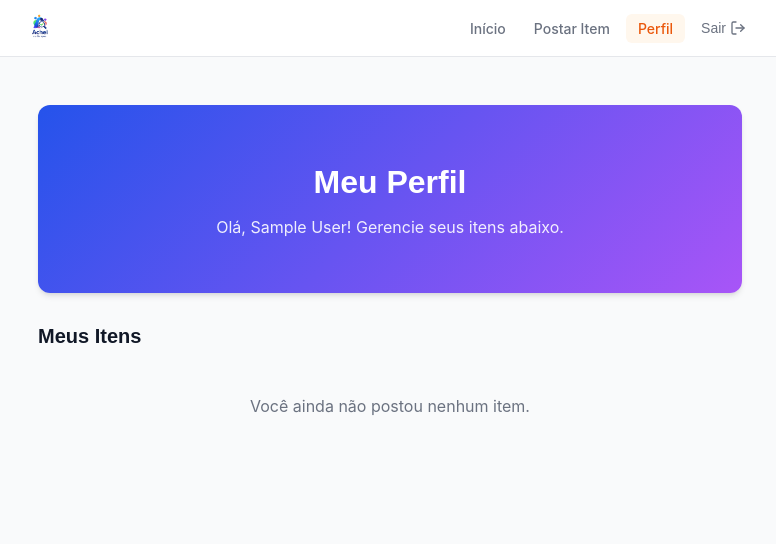
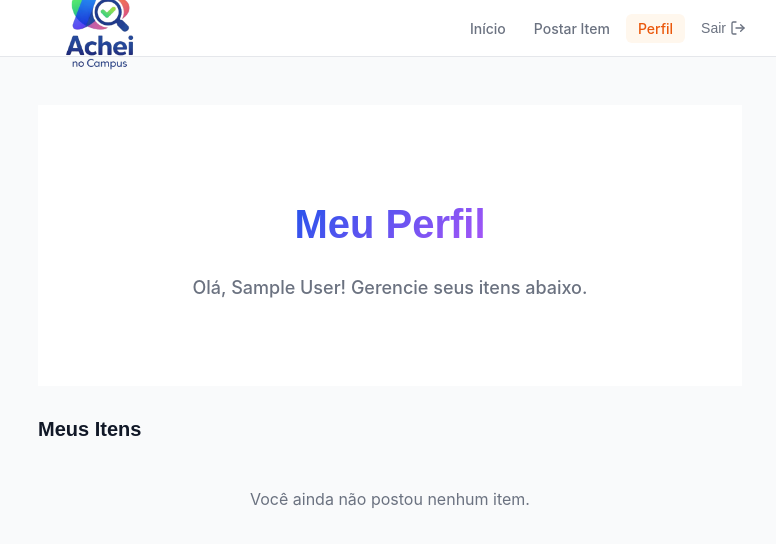
Before and after one commit to iago-pinheiro/AcheiNoCampus, a React (Vite) app in the folder frontend/: page /perfil in a window 1280 px wide. Shown: the top 544 px of the page, without its empty margins (250-1026 px from the left). Built offline with nearby package versions, Linux system fonts and the light colour scheme; sample sign-in values are in the browser's storage.

Commit message:
style: remove emojis, aumenta logo do header e refina visual da Home

```diff
--- a/frontend/src/components/layout/Header.css
+++ b/frontend/src/components/layout/Header.css
@@ -24,14 +24,18 @@
 
 .logo-desktop {
   display: none;
-  height: 36px;
+  height: 56px; /* Matches header height */
   width: auto;
+  transform: scale(2.8);
+  transform-origin: left center;
 }
 
 .logo-mobile {
   display: block;
-  height: 36px;
+  height: 56px; /* Matches header height */
   width: auto;
+  transform: scale(2.5);
+  transform-origin: left center;
 }
 
 @media (min-width: 640px) {
--- a/frontend/src/components/ui/CardItem.jsx
+++ b/frontend/src/components/ui/CardItem.jsx
@@ -1,4 +1,4 @@
-import { MapPin, Calendar } from 'lucide-react';
+import { MapPin, Calendar, Image as ImageIcon } from 'lucide-react';
 import { StatusTag } from './StatusTag';
 import './CardItem.css';
 
@@ -19,7 +19,9 @@ export function CardItem({
         {imageUrl ? (
           <img src={imageUrl} alt={title} className="card-item__image" />
         ) : (
-          <div className="card-item__placeholder-image">📷</div>
+          <div className="card-item__placeholder-image">
+            <ImageIcon size={32} />
+          </div>
         )}
       </div>
 
--- a/frontend/src/pages/Home.css
+++ b/frontend/src/pages/Home.css
@@ -10,32 +10,37 @@
 /* Hero Section */
 .home__hero {
   text-align: center;
-  padding: 2rem 1rem;
-  background: var(--gradient-primary);
-  border-radius: var(--radius-lg);
-  color: white;
+  padding: 4rem 1rem 3rem;
+  background: white;
+  border-radius: var(--radius-xl);
   margin: 0 1rem;
-  box-shadow: var(--shadow-md);
   position: relative;
   overflow: hidden;
 }
 
 .home__title {
   font-family: var(--font-title);
-  font-size: 2rem;
-  font-weight: 700;
-  margin-bottom: 0.5rem;
+  font-size: 2.5rem;
+  font-weight: 800;
+  margin-bottom: 0.75rem;
+  background: var(--gradient-primary);
+  -webkit-background-clip: text;
+  -webkit-text-fill-color: transparent;
+  display: inline-block;
 }
 
 .home__subtitle {
-  font-size: 1rem;
-  opacity: 0.9;
-  margin-bottom: 1.5rem;
+  font-size: 1.125rem;
+  color: var(--color-text-muted);
+  margin-bottom: 2.5rem;
+  font-weight: 500;
 }
 
 .home__search-container {
-  max-width: 500px;
+  max-width: 600px;
   margin: 0 auto;
+  position: relative;
+  z-index: 10;
 }
 
 /* Feed Section */
--- a/frontend/src/pages/ItemDetails.css
+++ b/frontend/src/pages/ItemDetails.css
@@ -111,3 +111,5 @@
   color: #6b7280;
   margin: 2rem 0;
 }
+
+.item-details__icon { margin-right: 0.5rem; color: var(--color-primary-blue); vertical-align: middle; }
--- a/frontend/src/pages/ItemDetails.jsx
+++ b/frontend/src/pages/ItemDetails.jsx
@@ -1,5 +1,7 @@
 import { useState, useEffect } from 'react';
 import { useParams, Link } from 'react-router-dom';
+import { MapPin, Tag, User, Calendar } from 'lucide-react';
+import { StatusTag } from '../components/ui/StatusTag';
 import './ItemDetails.css';
 
 export function ItemDetails() {
@@ -53,30 +55,28 @@ export function ItemDetails() {
       <Link to="/" className="item-details__back">← Voltar</Link>
 
       <div className="item-details__card">
-        <span className={`item-details__badge item-details__badge--${item.status.toLowerCase()}`}>
-          {item.status === 'FOUND' ? 'Achado' : 'Perdido'}
-        </span>
+        <StatusTag status={item.status === 'FOUND' ? 'found' : 'pending'} />
         <h1 className="item-details__title">{item.title}</h1>
 
         <dl className="item-details__meta">
           <div className="item-details__meta-row">
-            <dt>📍 Local</dt>
+            <dt><MapPin size={16} className="item-details__icon" /> Local</dt>
             <dd>{item.location}</dd>
           </div>
           {item.category && (
             <div className="item-details__meta-row">
-              <dt>🏷️ Categoria</dt>
+              <dt><Tag size={16} className="item-details__icon" /> Categoria</dt>
               <dd>{item.category.name}</dd>
             </div>
           )}
           {item.author && (
             <div className="item-details__meta-row">
-              <dt>👤 Postado por</dt>
+              <dt><User size={16} className="item-details__icon" /> Postado por</dt>
               <dd>{item.author.name}</dd>
             </div>
           )}
           <div className="item-details__meta-row">
-            <dt>📅 Data</dt>
+            <dt><Calendar size={16} className="item-details__icon" /> Data</dt>
             <dd>{new Date(item.createdAt).toLocaleDateString('pt-BR')}</dd>
           </div>
         </dl>
```
